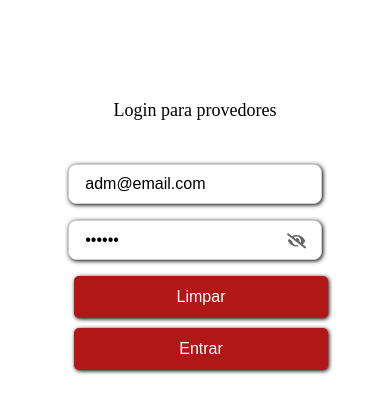
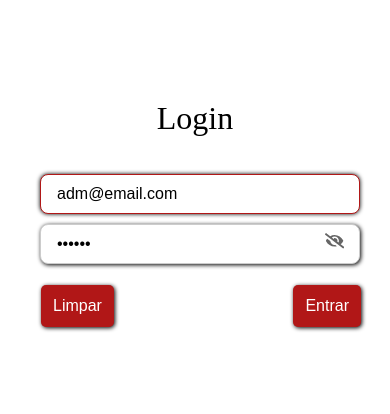
Before and after one commit to GazuaDev8417/meu-delivery_provider, a React (Vite) app: page / in a window 390 px wide. Shown: the top 414 px of the page. Built offline with nearby package versions, Linux system fonts and the light colour scheme.

Commit message:
implementação de responsividade

```diff
--- a/src/pages/login/Login.tsx
+++ b/src/pages/login/Login.tsx
@@ -100,31 +100,30 @@ const Login:FC = ()=>{
 
     return(
         <Container>
-            <div className="title">Login para provedores</div>
+            <div className="title">Login</div>
             <form onSubmit={login}>
-                <label htmlFor="email" className="sr-only">Email</label>
+                <div className="input-icon-container">
+                    <label htmlFor="login-email" className="sr-only">Email</label>
                     <input
-                    id="email"
-                    type="text"
+                        id="login-email"
+                        type="email"
                         className="form-input"
                         name="email"
                         value={form.email}
                         onChange={onChange}
                         placeholder="name@email.com"
-                    autoComplete="username"
-                    aria-label="email"
+                        aria-label="Endereço de email"
+                        autoFocus
                         required/>
-                <label htmlFor="password" className="sr-only">Senha</label>
-                <div className="input-icon-container">
+                    <label htmlFor="login-password" className="sr-only">Senha</label>
                     <input
-                        id="password"
+                        id="login-password"
                         type={!showPass ? 'password' : 'text'}
-                        className="form-input input-execption"
                         name="password"
+                        className="form-input"
                         value={form.password}
                         onChange={onChange}
                         placeholder="Sua senha"
-                        autoComplete="current-password"
                         aria-label="Senha"
                         required/>
                     {
@@ -139,7 +138,7 @@ const Login:FC = ()=>{
                 </div>
             </form>
             {/* <p>
-                Não possui cadastro? clique <Link to='/meu-delivery-provider/signup'> aqui</Link>
+                Não possui cadastro? clique <Link to='/meu-delivery/signup'> aqui</Link>
             </p> */}
         </Container>
     )
--- a/src/pages/login/styled.ts
+++ b/src/pages/login/styled.ts
@@ -9,14 +9,15 @@ export const Container = styled.div`
     height: 100vh;
     padding: 1rem;
 
-    img{
-        width: 120px;
-        margin-bottom: 1rem;
+    @media(max-width: 768px){
+        justify-content: flex-start;
+        margin-top: 10vh;
     }
 
     .title{
-        font-size: 1.5rem;
-        margin: 10vh 0 5vh;
+        font-size: 2rem;
+        margin-bottom: 2rem;
+        font-weight: 500;
     }
 
     form{
@@ -40,18 +41,14 @@ export const Container = styled.div`
         border: 0;
     }
 
-
     .form-input{
         padding: .75rem 1rem;
         border: 1px solid #ccc;
         border-radius: 8px;
         font-size: 1rem;
         width: 100%;
+        margin: 5px;
         box-shadow: 1px 1px 4px;
-    }
-
-    .input-execption{
-        width: 320px;
     }
 
     .form-input:focus {
@@ -67,8 +64,8 @@ export const Container = styled.div`
     .eye-icon{
         position: absolute;
         top: 50%;
-        transform: translateY(-30%);
-        right: 1rem;
+        right: .7rem;
+        transform: translateY(100%);
         font-size: 1.2rem;
         cursor: pointer;
         color: #666;
@@ -116,45 +113,9 @@ export const Container = styled.div`
     }
 
 /* MEDIA QUERY */
-    @media(max-width: 930px){
-        justify-content: flex-start;
-
-        .form-input{
-            width: 40vw;
-        }
-
+    @media(max-width: 320px){
         .btn-container{
-            display: flex;
-            flex-direction: column;
-            gap: 10px;
-        }
-
-        button{
-            width: 40vw;
-        }
-    }
-
-    @media(max-width: 690px){
-        .form-input{
-            width: 50vw;
-        }
-
-        button{
-            width: 50vw;
-        }
-    }
-
-    @media(max-width: 510px){
-        .title{
-            font-size: 18px;
-        }
-
-        .form-input{
-            width: 65vw;
-        }
-
-        button{
-            width: 65vw;
+            width: 100%;
         }
     }
 
--- a/src/pages/profile/styled.ts
+++ b/src/pages/profile/styled.ts
@@ -3,26 +3,25 @@ import styled from 'styled-components'
 
 
 
+export const Container = styled.div`
+    margin-top: 12vh;
 
-export const Container = styled.div`
-    margin: 25vh 0 3vh;
     h1{
         text-align: center;
         margin: 5vh 0 3vh;
     }
-
     .card{
         display: flex;
         flex-direction: column;
         align-items: center;
         border: 1px solid red;
         width: 70vw;
-        margin: auto;
+        margin: 0 auto 10vh;
     }
 
     .image{
-        width: 50vw;
-        height: 50vh;
+        /* width: 50vw;
+        height: 50vh; */
         margin-top: 20px;
         box-shadow: 2px 2px 4px;
         border-radius: 10px;
@@ -36,6 +35,33 @@ export const Container = styled.div`
         text-align: center;
         font-size: 1.5rem;
         margin: 20px 10px 10px;
+    }
+
+    .menuTitle-container{
+        display: flex;
+        align-items: center;
+        justify-content: space-between;
+        width: 80%;
+    }
+
+    .icon{
+        cursor: pointer;
+    }
+
+    .products{
+        border-bottom: 1px solid gray;
+        text-align: center;
+        padding: 10px;
+        margin: 10px;
+    }
+
+    .product-desc{
+        margin: 10px;
+    }
+
+    .products-container{
+        max-height: 400px;
+        overflow-y: auto;
     }
 
     .categories-bar {
@@ -52,58 +78,10 @@ export const Container = styled.div`
         transition: color 0.2s;
     }
 
-    .menuTitle-container{
-        display: flex;
-        align-items: center;
-        width: 90%;
-        justify-content: space-between;
-    }
-
-    /* .icon-container{
-        display: flex;
-        align-items: center;
-        gap: 5px;
-        background-color: gray;
-        padding: 7px;
-        border-radius: 10px;
-        box-shadow: 2px 2px 4px;
-        cursor: pointer;
-        transition: .5s;
-    }
-
-    .icon-container:active{
-        transform: scale(.8);
-    }
-
-    .icon-container:hover .text{
-        color: whitesmoke;
-        transition: .5s;
-    } */
-
-    .icon{
-        font-size: 25px;
-        cursor: pointer;
-        transition: .5s;
-    }
-
-    .icon:hover{
-        color: #dc2b2b;
-    }
-
-    .products-container{
-        max-height: 40vh;
-        overflow-y: auto;
-    }
-
-    .products{
-        border-bottom: 1px solid gray;
-        text-align: center;
-        padding: 10px;
-        margin: 10px;
-    }
-
-    .product-desc{
-        margin: 10px;
+    @media(hover: hover) and (pointer: fine){
+        .categories-bar h3:hover {
+            color: red !important;
+        }
     }
 
     .products-card{
@@ -115,10 +93,14 @@ export const Container = styled.div`
         border-radius: 10px;
         box-shadow: 2px 2px 4px;
         margin: 10px;
+        padding: 10px;
     }
 
     .product-image{
+        /* width: 100px;
+        height: 130px; */
         border-radius: 10px;
+        /* box-shadow: 2px 2px 4px; */
     }
 
     .select-btn-container{
@@ -128,8 +110,10 @@ export const Container = styled.div`
     }
 
     .products-card button{
-        padding: 5px;
+        padding: 10px;
         color: #fff;
+        font-size: 1.2rem;
+        width: 100px;
     }
 
 /* MEDIA QUERIES */
@@ -160,7 +144,7 @@ export const Container = styled.div`
         }
 
         .product-image{
-            width: 100%;
+            width: 30%;
         }
 
         .select-btn-container{
@@ -177,8 +161,19 @@ export const Container = styled.div`
 
     @media(max-width: 620px){
         .image{
-            height: 80%;
+            /* height: 80%; */
+            height: 30vh;
+        }
+
+        .categories-bar{
+            max-width: 250px;
+            overflow-x: scroll;
+            margin-bottom: 20px;
         }
     }
 
+    @media(max-width: 400px){
+        margin-top: 15vh;
+    }
+
 `
```
Lines whose indentation alone changed are shown as unchanged.
